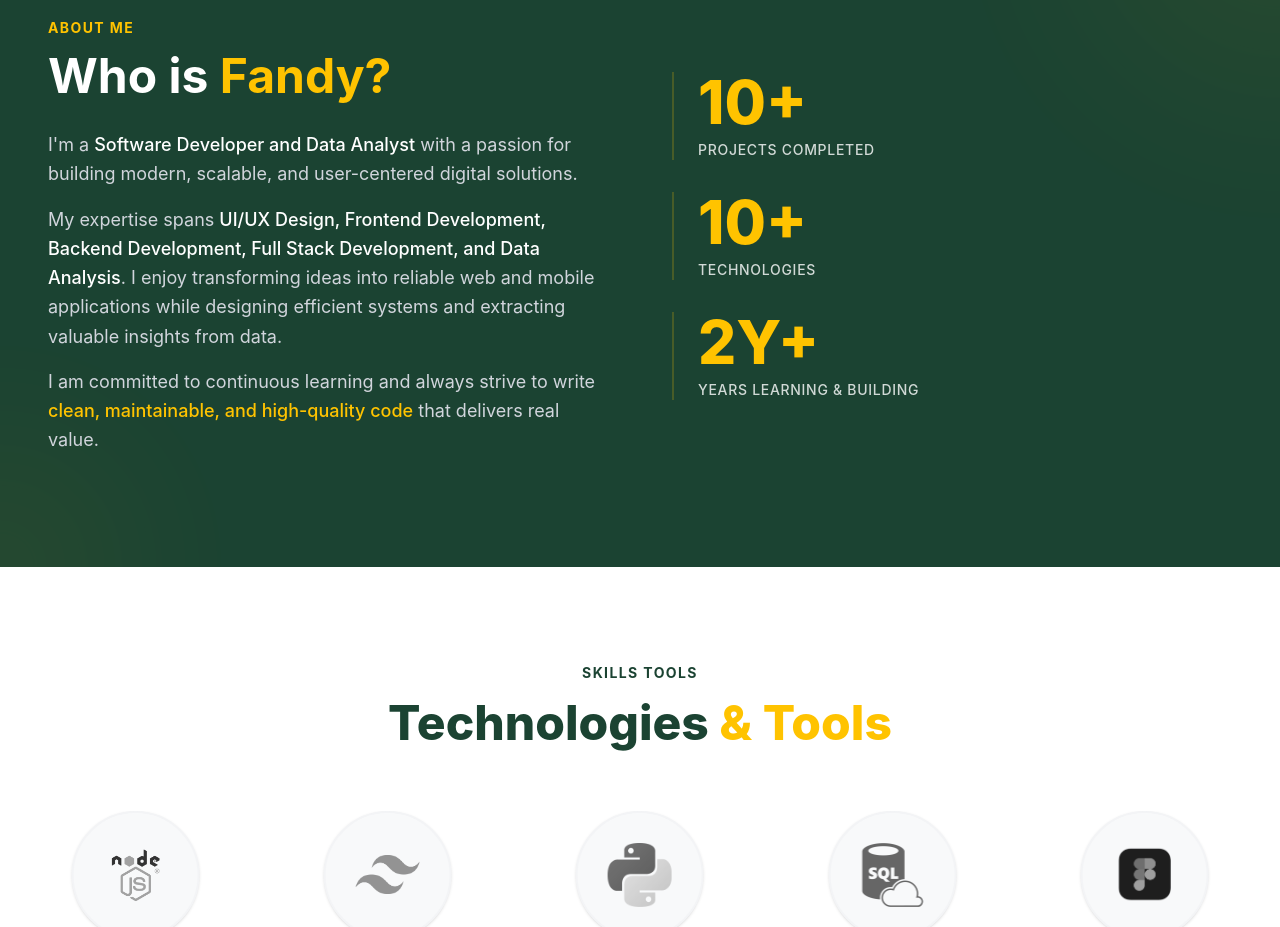
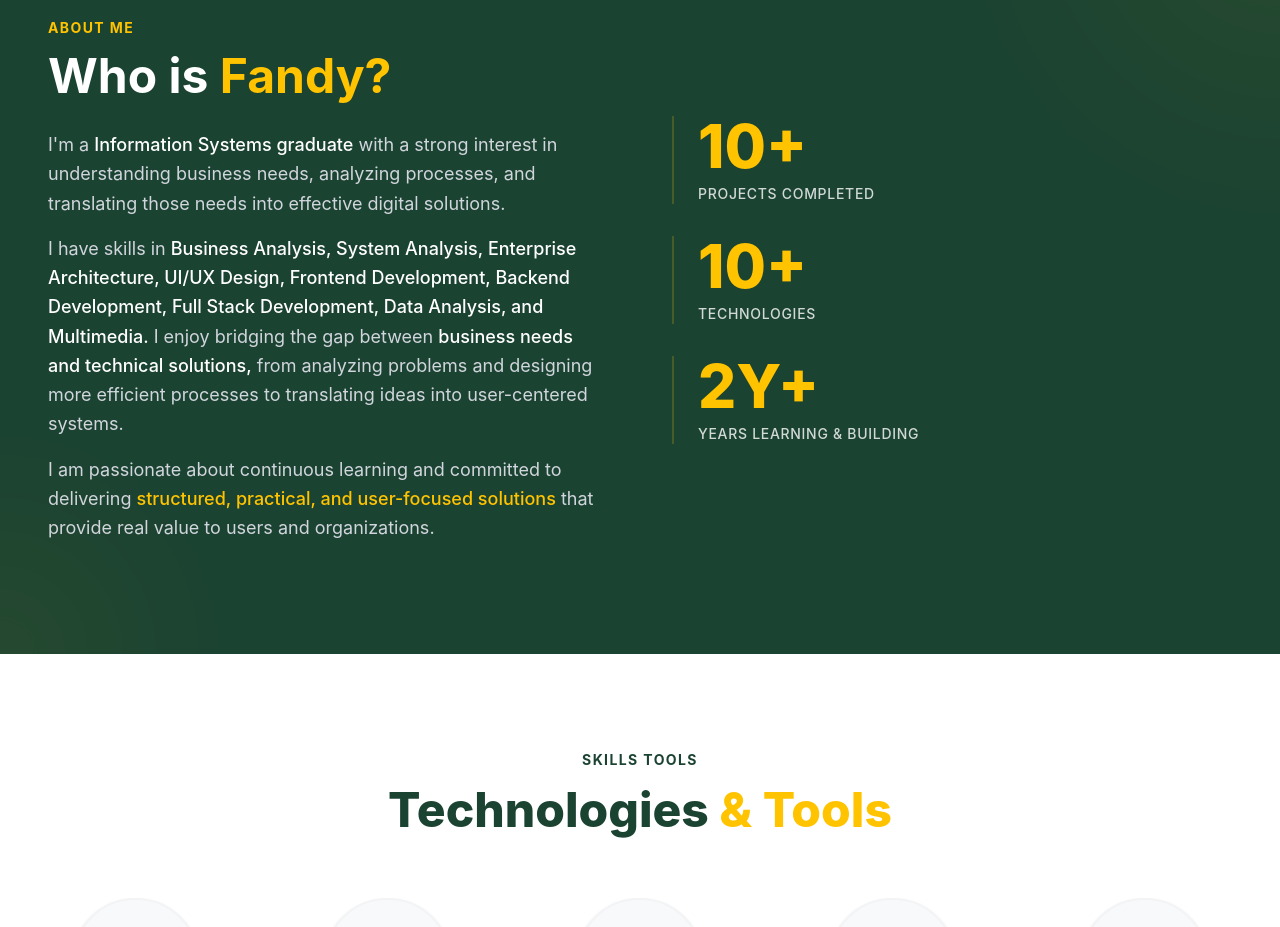
Before and after one commit to fandydahlan3/my-portfolio, a React (Vite) app in the folder fullstack-porto-fandy/porto-fandy-react/: page / in a window 1280 px wide. Shown: the part 880-1807 px from the top of the page. Built offline with nearby package versions, Linux system fonts and the light colour scheme.

Commit message:
merubah about me

```diff
--- a/fullstack-porto-fandy/porto-fandy-react/src/sections/About.jsx
+++ b/fullstack-porto-fandy/porto-fandy-react/src/sections/About.jsx
@@ -26,13 +26,13 @@ const About = () => {
 
             <div className="space-y-4 text-gray-300 text-lg leading-relaxed">
               <p>
-                I'm a <span className="text-white font-medium">Software Developer and Data Analyst</span> with a passion for building modern, scalable, and user-centered digital solutions.
+                I'm a <span className="text-white font-medium">Information Systems graduate</span> with a strong interest in understanding business needs, analyzing processes, and translating those needs into effective digital solutions.
               </p>
               <p>
-                My expertise spans <span className="text-white font-medium">UI/UX Design, Frontend Development, Backend Development, Full Stack Development, and Data Analysis</span>. I enjoy transforming ideas into reliable web and mobile applications while designing efficient systems and extracting valuable insights from data.
+                I have skills in <span className="text-white font-medium">Business Analysis, System Analysis, Enterprise Architecture, UI/UX Design, Frontend Development, Backend Development, Full Stack Development, Data Analysis, and Multimedia.</span> I enjoy bridging the gap between <span className="text-white font-medium">business needs and technical solutions,</span> from analyzing problems and designing more efficient processes to translating ideas into user-centered systems.
               </p>
               <p>
-                I am committed to continuous learning and always strive to write <span className="text-kuning-fandy font-medium">clean, maintainable, and high-quality code</span> that delivers real value.
+                I am passionate about continuous learning and committed to delivering <span className="text-kuning-fandy font-medium">structured, practical, and user-focused solutions</span> that provide real value to users and organizations.
               </p>
             </div>
           </div>
```
